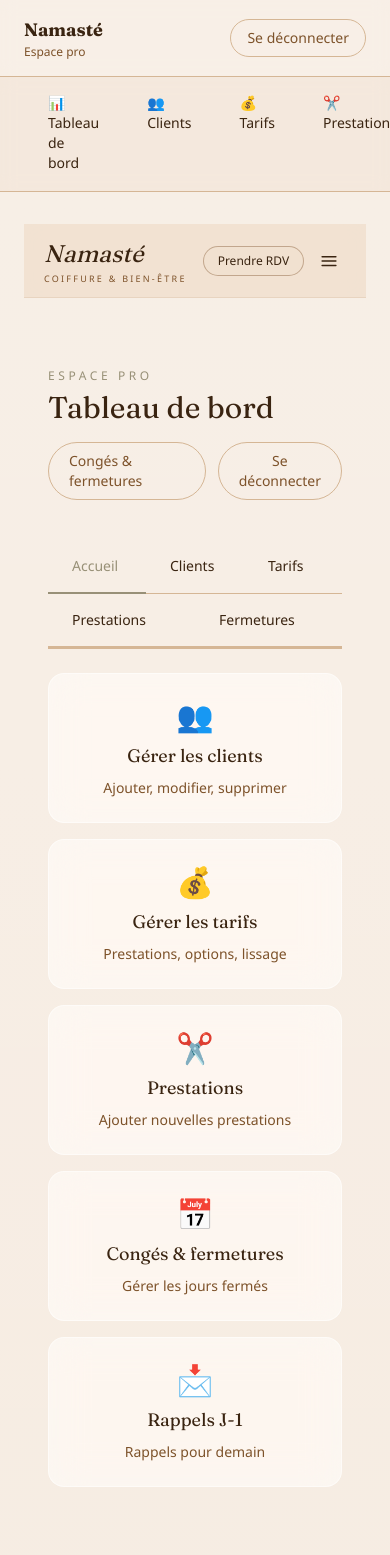
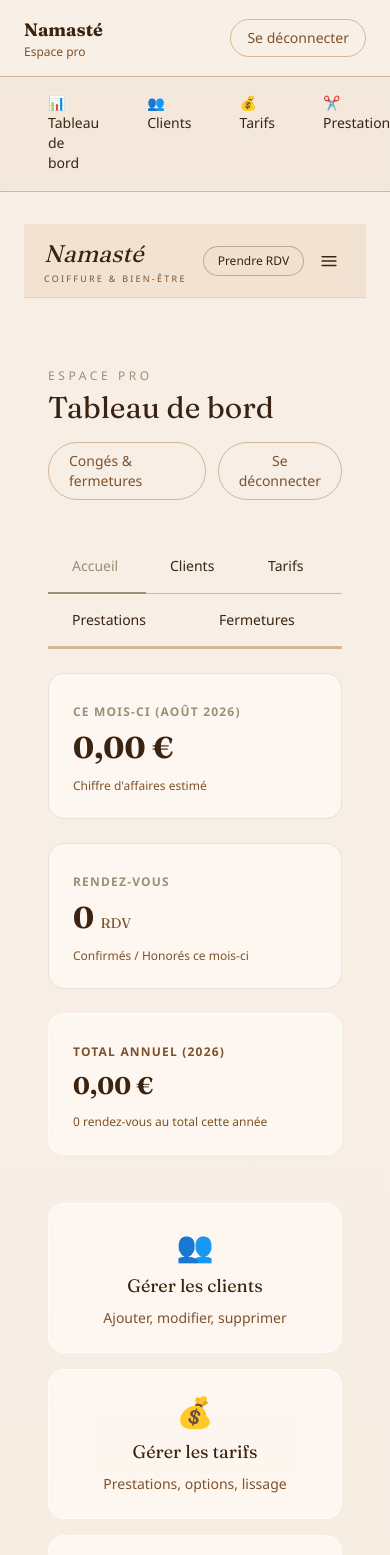
Before and after one commit to ELHIMASS/Namast-, a Next.js app: page /admin in a window 390 px wide. Shown: the top 1555 px of the page. Built offline with nearby package versions, Linux system fonts and the light colour scheme; no server answers; the database is empty.

Commit message:
Add monthly revenue and RDV count financial dashboard in admin

```diff
--- a/src/app/admin/AdminDashboard.tsx
+++ b/src/app/admin/AdminDashboard.tsx
@@ -1,6 +1,6 @@
 "use client";
 
-import { useState, useTransition } from "react";
+import { useMemo, useState, useTransition } from "react";
 import { useRouter } from "next/navigation";
 import {
   calculerTotalAvecOptions,
@@ -70,12 +70,14 @@ function listePrestations(prestations: RendezVous["prestations"]): string {
 export function AdminDashboard({
   demandesInitiales,
   confirmesInitiaux,
+  tousRdvStats = [],
   prestations,
   options,
   lissageMatrice,
 }: {
   demandesInitiales: RendezVous[];
   confirmesInitiaux: RendezVous[];
+  tousRdvStats?: RendezVous[];
   prestations: PrestationAvecVariantes[];
   options: OptionAvecVariantes[];
   lissageMatrice: LissageTarifSimple[];
@@ -91,6 +93,40 @@ export function AdminDashboard({
 
   const demandes = demandesInitiales.filter((r) => !traitees.has(r.id));
   const confirmes = confirmesInitiaux;
+
+  // Calcul du Chiffre d'Affaires et des RDV par mois
+  const statsMensuelles = useMemo(() => {
+    const map = new Map<string, { label: string; count: number; totalCentimes: number }>();
+
+    for (const rdv of tousRdvStats) {
+      const d = new Date(rdv.dateDebut);
+      const yearMonth = `${d.getFullYear()}-${String(d.getMonth() + 1).padStart(2, "0")}`;
+      const label = d.toLocaleDateString("fr-FR", { month: "long", year: "numeric" });
+      const labelCapitalise = label.charAt(0).toUpperCase() + label.slice(1);
+
+      const { prixTotalCentimes } = calculerTotalAvecOptions(versLignes(rdv.prestations), lissageMatrice);
+
+      const existing = map.get(yearMonth) ?? { label: labelCapitalise, count: 0, totalCentimes: 0 };
+      existing.count += 1;
+      existing.totalCentimes += prixTotalCentimes;
+      map.set(yearMonth, existing);
+    }
+
+    return Array.from(map.entries())
+      .map(([key, data]) => ({ key, ...data }))
+      .sort((a, b) => b.key.localeCompare(a.key));
+  }, [tousRdvStats, lissageMatrice]);
+
+  const maintenant = new Date();
+  const moisEnCoursKey = `${maintenant.getFullYear()}-${String(maintenant.getMonth() + 1).padStart(2, "0")}`;
+  const statsMoisEnCours = statsMensuelles.find((s: { key: string }) => s.key === moisEnCoursKey) ?? {
+    label: maintenant.toLocaleDateString("fr-FR", { month: "long", year: "numeric" }),
+    count: 0,
+    totalCentimes: 0,
+  };
+
+  const totalAnnuelCentimes = statsMensuelles.reduce((acc: number, item: { totalCentimes: number }) => acc + item.totalCentimes, 0);
+  const totalAnnuelRdv = statsMensuelles.reduce((acc: number, item: { count: number }) => acc + item.count, 0);
 
   function fermerEtRafraichir() {
     setModal(null);
@@ -162,7 +198,47 @@ export function AdminDashboard({
         </div>
       </nav>
 
-      <div className="space-y-16 pt-6">
+      <div className="space-y-12 pt-6">
+      {/* SYNTHÈSE MOIS EN COURS & ACTIVITÉ */}
+      <div className="grid grid-cols-1 sm:grid-cols-2 lg:grid-cols-3 gap-6">
+        <div className="glass rounded-2xl border border-primary/20 bg-primary/5 p-6 flex flex-col justify-between">
+          <div>
+            <span className="text-xs uppercase tracking-widest text-primary font-semibold">
+              Ce mois-ci ({statsMoisEnCours.label})
+            </span>
+            <p className="text-3xl font-bold font-serif text-foreground mt-2">
+              {formatPrix(statsMoisEnCours.totalCentimes)}
+            </p>
+          </div>
+          <p className="text-xs text-muted-foreground mt-3">Chiffre d'affaires estimé</p>
+        </div>
+
+        <div className="glass rounded-2xl border border-primary/20 bg-primary/5 p-6 flex flex-col justify-between">
+          <div>
+            <span className="text-xs uppercase tracking-widest text-primary font-semibold">
+              Rendez-vous
+            </span>
+            <p className="text-3xl font-bold font-serif text-foreground mt-2">
+              {statsMoisEnCours.count} <span className="text-sm font-normal text-muted-foreground">RDV</span>
+            </p>
+          </div>
+          <p className="text-xs text-muted-foreground mt-3">Confirmés / Honorés ce mois-ci</p>
+        </div>
+
+        <div className="glass rounded-2xl border border-white/50 p-6 flex flex-col justify-between">
+          <div>
+            <span className="text-xs uppercase tracking-widest text-muted-foreground font-semibold">
+              Total Annuel ({maintenant.getFullYear()})
+            </span>
+            <p className="text-2xl font-bold font-serif text-foreground mt-2">
+              {formatPrix(totalAnnuelCentimes)}
+            </p>
+          </div>
+          <p className="text-xs text-muted-foreground mt-3">{totalAnnuelRdv} rendez-vous au total cette année</p>
+        </div>
+      </div>
+
+      {/* BOUTONS ACCÈS RAPIDE */}
       <div className="grid grid-cols-1 sm:grid-cols-2 lg:grid-cols-5 gap-4">
         <a
           href="/admin/clients"
@@ -214,6 +290,53 @@ export function AdminDashboard({
           )}
         </button>
       </div>
+
+      {/* TABLEAU RÉCAPITULATIF MENSUEL (CHIFFRE D'AFFAIRES & RDV) */}
+      <section>
+        <div className="mb-6 flex items-center justify-between">
+          <h2 className="font-serif text-2xl text-foreground">
+            Bilan Financier &amp; Rendez-vous Mensuel ({maintenant.getFullYear()})
+          </h2>
+        </div>
+
+        {statsMensuelles.length === 0 ? (
+          <p className="glass rounded-2xl border border-white/50 p-6 text-sm text-muted-foreground">
+            Aucune donnée de rendez-vous enregistrée pour le moment.
+          </p>
+        ) : (
+          <div className="glass rounded-2xl border border-white/50 overflow-hidden shadow-sm">
+            <table className="w-full text-left text-sm">
+              <thead className="bg-primary/10 text-xs font-semibold uppercase text-foreground">
+                <tr>
+                  <th className="px-6 py-4">Mois</th>
+                  <th className="px-6 py-4 text-center">Nombre de Rendez-vous</th>
+                  <th className="px-6 py-4 text-right">Chiffre d'Affaires</th>
+                </tr>
+              </thead>
+              <tbody className="divide-y divide-border">
+                {statsMensuelles.map((stat) => (
+                  <tr key={stat.key} className="hover:bg-primary/5 transition-colors">
+                    <td className="px-6 py-4 font-medium text-foreground">{stat.label}</td>
+                    <td className="px-6 py-4 text-center font-semibold text-primary">{stat.count} RDV</td>
+                    <td className="px-6 py-4 text-right font-bold text-foreground">
+                      {formatPrix(stat.totalCentimes)}
+                    </td>
+                  </tr>
+                ))}
+              </tbody>
+              <tfoot className="bg-primary/10 font-bold text-foreground">
+                <tr>
+                  <td className="px-6 py-4">Total Annuel</td>
+                  <td className="px-6 py-4 text-center text-primary">{totalAnnuelRdv} RDV</td>
+                  <td className="px-6 py-4 text-right text-lg text-primary">
+                    {formatPrix(totalAnnuelCentimes)}
+                  </td>
+                </tr>
+              </tfoot>
+            </table>
+          </div>
+        )}
+      </section>
 
       <section>
         <div className="mb-6 flex items-center justify-between">
--- a/src/app/admin/actions.ts
+++ b/src/app/admin/actions.ts
@@ -114,6 +114,20 @@ export async function getRendezVousConfirmes() {
 
   return prisma.rendezVous.findMany({
     where: { statut: "CONFIRME", dateDebut: { gte: debut, lte: fin } },
+    include: INCLUDE_COMPLET,
+    orderBy: { dateDebut: "asc" },
+  });
+}
+
+export async function getTousRendezVousPourStats() {
+  const debutAnnee = new Date(new Date().getFullYear(), 0, 1);
+  const finAnnee = new Date(new Date().getFullYear() + 1, 0, 1);
+
+  return prisma.rendezVous.findMany({
+    where: {
+      statut: { in: ["CONFIRME", "TERMINE"] },
+      dateDebut: { gte: debutAnnee, lt: finAnnee },
+    },
     include: INCLUDE_COMPLET,
     orderBy: { dateDebut: "asc" },
   });
--- a/src/app/admin/page.tsx
+++ b/src/app/admin/page.tsx
@@ -3,7 +3,12 @@ import { Header } from "@/components/Header";
 import { Footer } from "@/components/Footer";
 import { getCatalogue } from "@/lib/data";
 import { AdminDashboard } from "./AdminDashboard";
-import { getDemandesEnAttente, getRendezVousConfirmes, logoutAdminAction } from "./actions";
+import {
+  getDemandesEnAttente,
+  getRendezVousConfirmes,
+  getTousRendezVousPourStats,
+  logoutAdminAction,
+} from "./actions";
 
 // Toujours régénérée au moment de la requête : sans ça, Netlify servirait
 // une page figée avec les données du dernier build (les nouvelles demandes
@@ -11,11 +16,13 @@ import { getDemandesEnAttente, getRendezVousConfirmes, logoutAdminAction } from
 export const dynamic = "force-dynamic";
 
 export default async function AdminPage() {
-  const [demandes, confirmes, { prestations, options, lissageMatrice }] = await Promise.all([
-    getDemandesEnAttente(),
-    getRendezVousConfirmes(),
-    getCatalogue(),
-  ]);
+  const [demandes, confirmes, tousRdvStats, { prestations, options, lissageMatrice }] =
+    await Promise.all([
+      getDemandesEnAttente(),
+      getRendezVousConfirmes(),
+      getTousRendezVousPourStats(),
+      getCatalogue(),
+    ]);
 
   return (
     <div className="flex min-h-full flex-1 flex-col">
@@ -52,6 +59,7 @@ export default async function AdminPage() {
           <AdminDashboard
             demandesInitiales={demandes}
             confirmesInitiaux={confirmes}
+            tousRdvStats={tousRdvStats}
             prestations={prestations}
             options={options}
             lissageMatrice={lissageMatrice}
```
